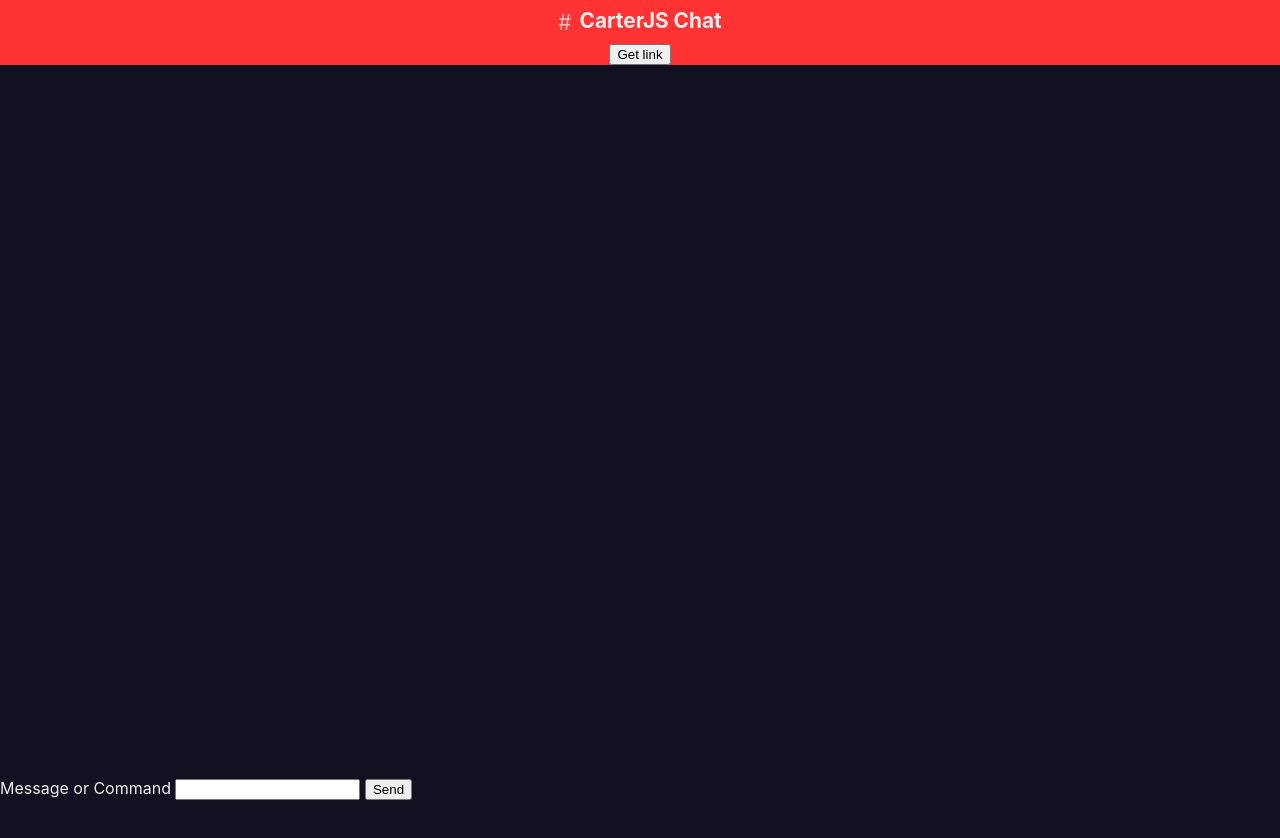
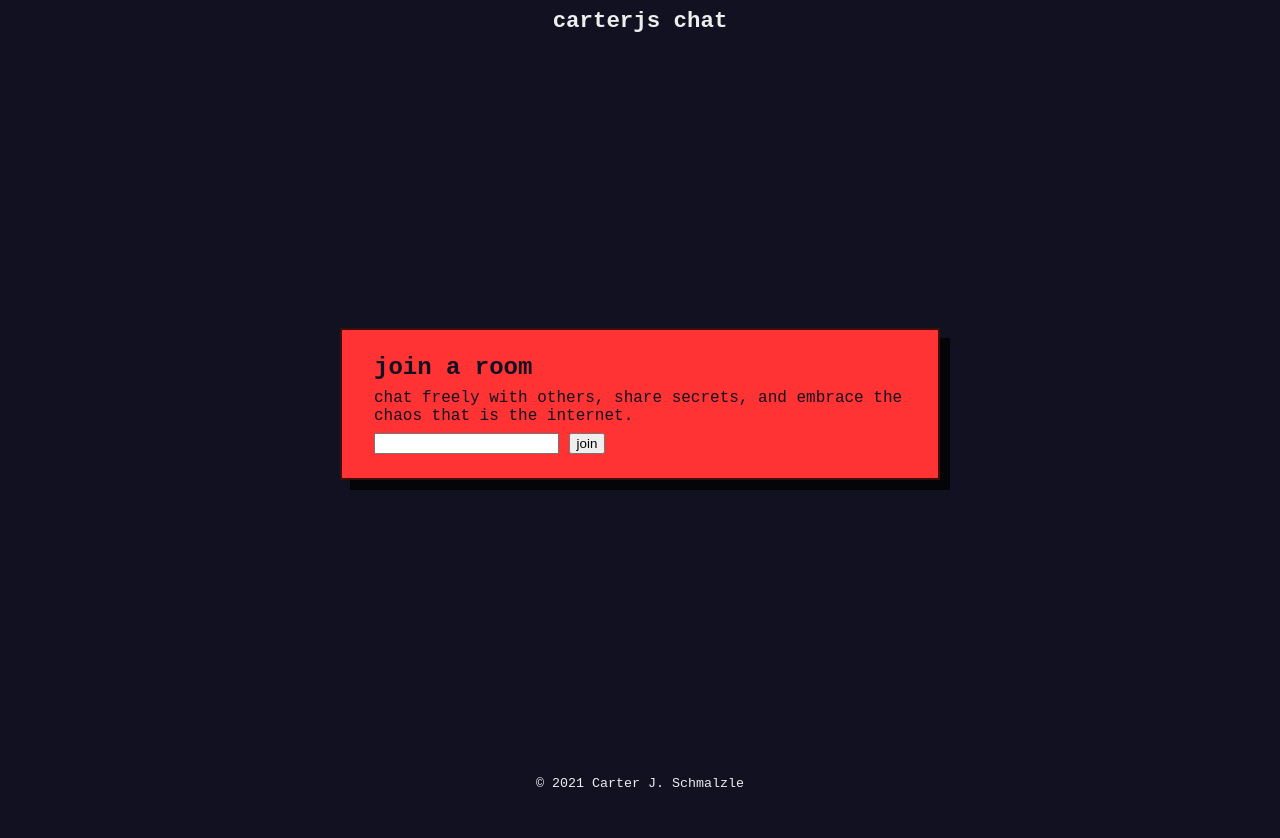
Before and after one commit to carterjs/mini-chat, a plain HTML site: page src/public/index.html in a window 1280 px wide. Shown: the top 838 px of the page. After the commit the page ends 800 px from the top, so only its background shows below. Drawn offline with Linux system fonts and the light colour scheme.

Commit message:
played with retro styling and routing

```diff
--- a/src/public/index.html
+++ b/src/public/index.html
@@ -4,23 +4,29 @@
     <meta charset="UTF-8">
     <meta http-equiv="X-UA-Compatible" content="IE=edge">
     <meta name="viewport" content="width=device-width, initial-scale=1.0">
-    <title>Chat</title>
-    <link rel="stylesheet" href="./styles/index.css">
+    <title>carterjs chat</title>
+    <link rel="stylesheet" href="/styles/global.css">
+    <link rel="stylesheet" href="/styles/index.css">
 </head>
 <body>
-    <div id="wrapper">
-        <header id="header">
-            <h1 class="room">CarterJS Chat</h1>
-            <span class="spacer"></span>
-            <button onclick="send('/qr')">Get link</button>
-        </header>
-        <div id="messages"></div>
-        <form id="form">
-            <label for="input">Message or Command</label>
-            <input type="text" name="input">
-            <button type="submit">Send</button>
-        </form>
-    </div>
-    <script src="./scripts/index.js"></script>
+    <header class="header">
+        <h1 class="header__title">carterjs chat</h1>
+    </header>
+    <main class="main">
+        <div class="container container--narrow">
+            <div class="card">
+                <h2>join a room</h2>
+                <p>chat freely with others, share secrets, and embrace the chaos that is the internet.</p>
+                <form>
+                    <input type="text" name="room">
+                    <button type="submit">join</button>
+                </form>
+            </div>
+        </div>
+    </main>
+    <footer class="footer">
+        <small>&copy; 2021 Carter J. Schmalzle</small>
+    </footer>
+    <script src="/scripts/index.js"></script>
 </body>
 </html>
--- a/src/public/scripts/index.js
+++ b/src/public/scripts/index.js
@@ -1,97 +1,9 @@
-const formEl = document.querySelector("form");
-// Do nothing for form submissions without connection
-formEl.onsubmit = function (e) {
-  e.preventDefault();
-  console.error("Not yet connected to websocket");
-};
+const form = document.querySelector("form");
 
-const inputEl = document.querySelector("input");
+const input = document.querySelector("input");
 
-const displayEl = document.querySelector("#messages");
+form.addEventListener("submit", (e) => {
+    e.preventDefault();
 
-function renderMessage(message) {
-  const p = document.createElement("p");
-  p.innerText = message.data;
-  displayEl.appendChild(p);
-}
-
-function parseInput(input) {
-  console.log(input);
-  // Validate input length
-  if (input.length > 255) {
-    throw new Error("Input is too large");
-  }
-
-  // Check if it's a command
-  if (/^\/\w+/.test(input)) {
-    // It is a command
-    return input.slice(1);
-  } else {
-    if (location.hash) {
-      // Make it a message command
-      return `SEND "${location.hash.slice(1)}" "${input}"`;
-    } else {
-      throw new Error("I don't know where to send it!");
-    }
-  }
-}
-
-function send(input) {
-  if(!ws) {
-    throw new Error("No websocket connected");
-  }
-
-  // Get command from input
-  const command = parseInput(input);
-
-  // Send command off to server
-  ws.send(command);
-}
-
-let connectionAttempts = 0;
-let ws;
-function connect() {
-  ws = new WebSocket(
-    `${location.protocol === "https:" ? "wss:" : "ws:"}//${location.host}/ws`,
-  );
-  connectionAttempts++;
-
-  ws.onopen = function () {
-    connectionAttempts = 0;
-    console.info("Connected!");
-    // Handle form submissions with current connection
-    formEl.onsubmit = function (e) {
-      e.preventDefault();
-
-      try {
-        send(inputEl.value);
-        // Clear input
-        inputEl.value = "";
-      } catch(err) {
-        console.error(err);
-      }
-    };
-  };
-  ws.onclose = function (e) {
-    ws = null;
-    // Do nothing for form submissions without connection
-    formEl.onsubmit = function (e) {
-      e.preventDefault();
-      console.error("Currently disconnected!");
-    };
-    if (e.code === 1006) {
-      console.log(`Connection closed.`);
-      if (connectionAttempts >= 5) {
-        console.log("Couldn't connect, giving up now.");
-        return;
-      }
-      setTimeout(function () {
-        console.log("Trying again...");
-        connect();
-      }, 3000);
-    }
-  };
-  ws.onmessage = renderMessage;
-}
-
-connect();
+    location.replace(`${input.value}`);
+});
--- /dev/null
+++ b/src/public/styles/global.css
@@ -0,0 +1,58 @@
+html, body {
+    font-size: 12pt;
+}
+
+body {
+    margin: 0;
+    background: #112;
+    color: #eee;
+    /* font-family:-apple-system, BlinkMacSystemFont, 'Segoe UI', Roboto, Oxygen, Ubuntu, Cantarell, 'Open Sans', 'Helvetica Neue', sans-serif; */
+    font-family: monospace;
+    font-weight: 300;
+    display: flex;
+    flex-direction: column;
+    min-height: 100vh;
+}
+
+h1, h2, p {
+    margin: 0 0 0.5rem 0;
+}
+
+.header {
+    margin: 0;
+    padding: 0.5rem;
+}
+
+.header__title {
+    margin: 0;
+    font-size: 1.4rem;
+    text-align: center;
+}
+
+.container {
+    max-width: 960px;
+    margin: 0 auto;
+    padding: 1rem;
+}
+.container--narrow {
+    max-width: 600px;
+}
+
+.footer {
+    padding: 0.5rem;
+    text-align: center;
+}
+
+.card {
+    background: #f33;
+    border: 2px solid rgba(0,0,0,0.75);
+    padding: 1.5rem 2rem;
+    color: #112;
+    box-shadow: 10px 10px 0 rgba(0,0,0,0.75);
+}
+
+@media screen and (min-width: 960px) {
+    .container--narrow {
+        width: max-content;
+    }
+}
--- a/src/public/styles/index.css
+++ b/src/public/styles/index.css
@@ -1,48 +1,17 @@
-html, body {
-    margin: 0;
-}
-
-body {
-    background: #112;
-    color: #eee;
-    font-family: -apple-system, BlinkMacSystemFont, 'Segoe UI', Roboto, Oxygen, Ubuntu, Cantarell, 'Open Sans', 'Helvetica Neue', sans-serif;
-}
-
-#wrapper {
-    display: flex;
-    flex-direction: column;
-    min-height: 100vh;
-}
-
-#header {
-    margin: 0;
-    background: #f33;
-    position: sticky;
-    top: 0;
-    text-align: center;
-}
-
-#header .room {
-    font-size: 1.3rem;
-    font-weight: bolder;
+.header {
     margin: 0;
     padding: 0.5rem;
 }
 
-#header .room::before {
-    vertical-align: middle;
-    content: "#";
-    font-weight: normal;
-    opacity: 0.75;
-    margin-right: 0.5rem;
+.header__title {
+    margin: 0;
+    font-size: 1.4rem;
+    text-align: center;
 }
 
-#messages {
+.main {
     flex: auto;
-    height: 2000px;
+    display: flex;
+    flex-direction: column;
+    justify-content: center;
 }
-
-#form {
-    position: sticky;
-    bottom: 0;
-}
```
Also changed, not shown: src/public/room.html (added, +26 -0 lines), src/public/scripts/room.js (added, +97 -0 lines), src/public/styles/room.css (added, +10 -0 lines), 1 other file.
